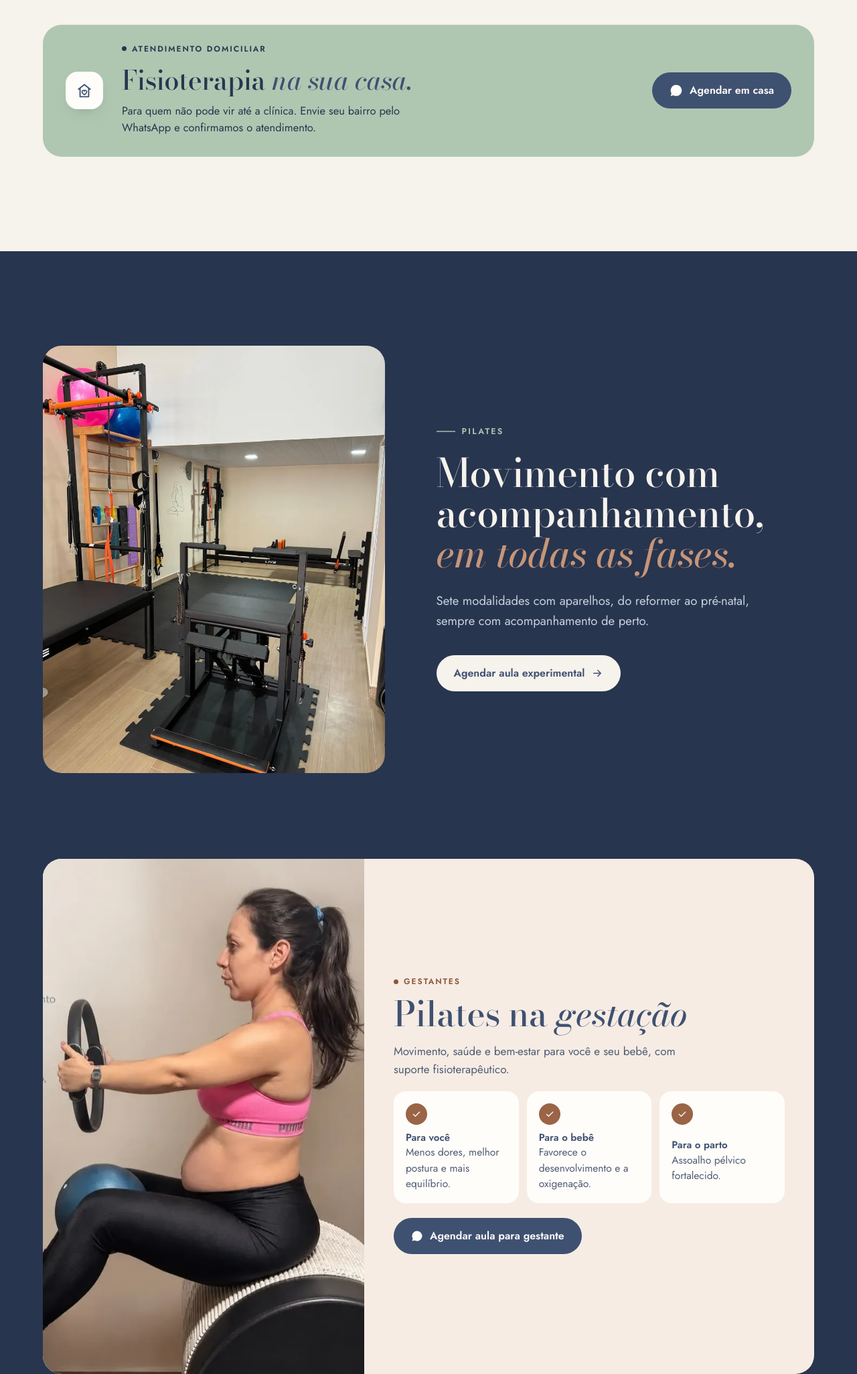
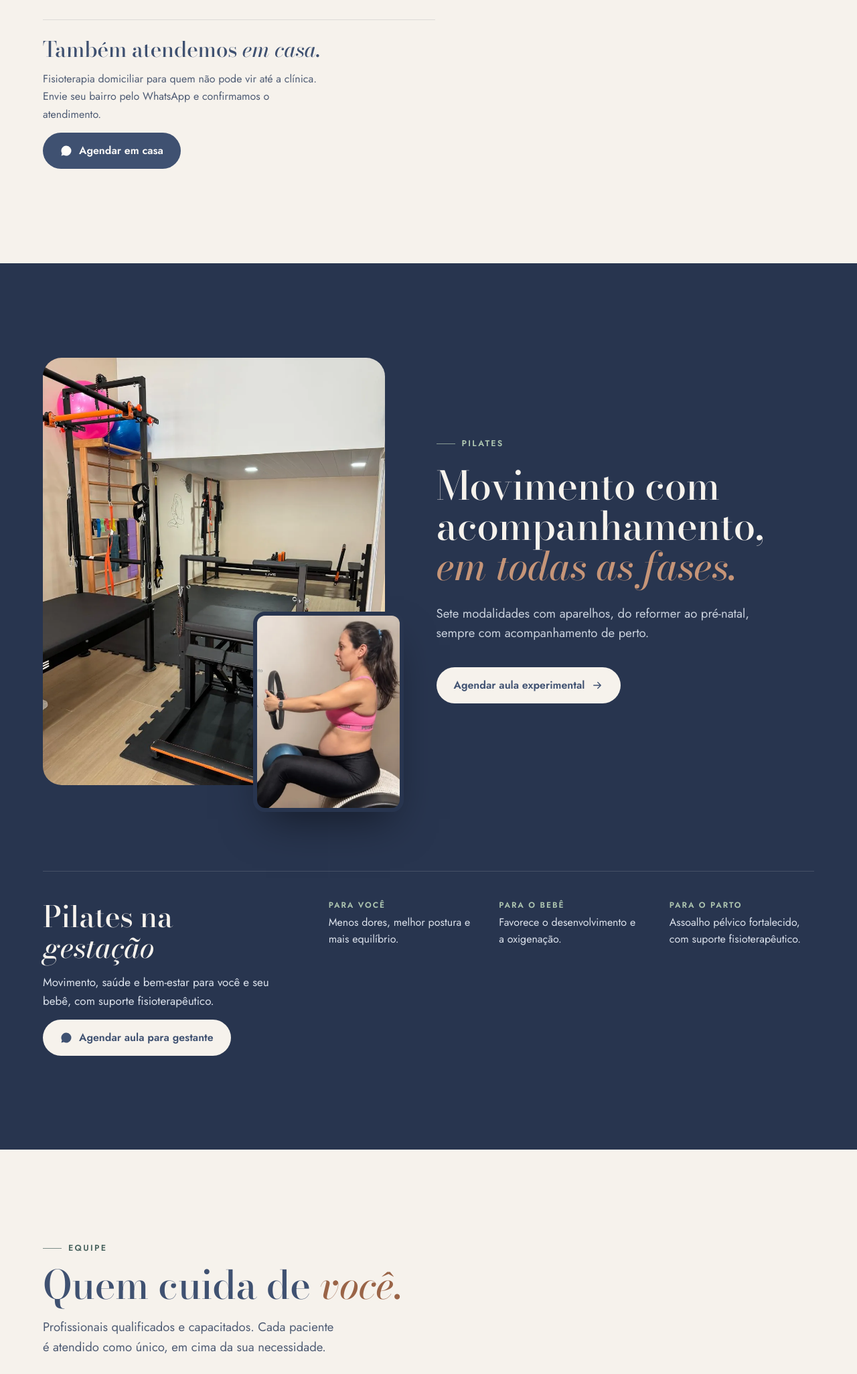
Before and after one commit to Andre-Hsantos/clinica-essenciale, a plain HTML site: page index.html in a window 1280 px wide. Shown: the part 2788-4839 px from the top of the page at 67% size. Drawn offline with nearby package versions, Linux system fonts and the light colour scheme.

Commit message:
Teste: casa e gestação mais discretos, no formato original
Sem cartões, ícones ou cores novas: título maior e botão cheio.
Logos de Wellhub e TotalPass mantidos.

Co-Authored-By: Claude Opus 5.5 <noreply@anthropic.com>
Claude-Session: https://claude.ai/code/session_01UeQVbK5RS6fpqcksStHvtk

```diff
--- a/index.html
+++ b/index.html
@@ -476,35 +476,6 @@ footer a:hover{color:var(--cream);text-decoration:underline;text-underline-offse
 .tag{display:inline-flex;align-items:center;gap:8px;font:600 12px/1 var(--sans);letter-spacing:.16em;text-transform:uppercase}
 .tag::before{content:"";width:7px;height:7px;border-radius:50%;background:currentColor}
 
-/* atendimento em casa */
-.home-card{display:grid;gap:18px;margin-top:40px;padding:26px 22px;border-radius:var(--r-lg);background:var(--mint);color:var(--navy-d)}
-.home-card .tag{color:var(--navy-d)}
-.home-card__ic{width:56px;height:56px;border-radius:18px;display:grid;place-items:center;background:var(--white);color:var(--navy);box-shadow:0 10px 24px -16px rgba(40,53,79,.6)}
-.home-card__ic svg{width:28px;height:28px}
-.home-card>div,.perks>div{display:grid;gap:12px;justify-items:start}
-.home-card h3{font-size:clamp(28px,7vw,40px);line-height:1.05;color:var(--navy-d);margin:8px 0 0}
-.home-card h3 em{font-style:italic;color:var(--navy)}
-.home-card p{font-size:16.5px;line-height:1.55;color:var(--navy-d);max-width:46ch;margin:0}
-.home-card .btn{width:100%}
-.home-card .btn svg{width:20px;height:20px}
-
-/* pilates na gestação */
-.gest-card{display:grid;margin-top:72px;border-radius:var(--r-lg);overflow:hidden;background:#F6ECE4;color:var(--ink)}
-.gest-card__ph{margin:0;aspect-ratio:4/5;overflow:hidden;background:var(--beige)}
-.gest-card__ph img{width:100%;height:100%;object-fit:cover;object-position:50% 4%;transition:transform 1.2s var(--ease)}
-.gest-card:hover .gest-card__ph img{transform:scale(1.03)}
-.gest-card__txt{display:grid;gap:16px;padding:28px 22px 30px;justify-items:start}
-.gest-card .tag{color:#8A5638}
-.gest-card h3{font-size:clamp(32px,8vw,52px);line-height:1.02;color:var(--navy);margin:0}
-.gest-card__lead{font-size:17px;line-height:1.55;color:var(--ink-2);margin:0;max-width:44ch}
-.gest-card__list{list-style:none;margin:4px 0 6px;padding:0;display:grid;gap:12px;width:100%}
-.gest-card__list li{display:grid;grid-template-columns:32px minmax(0,1fr);gap:12px;align-items:start;padding:14px 14px;border-radius:var(--r);background:var(--white)}
-.gest-card__list li i{width:32px;height:32px;border-radius:50%;display:grid;place-items:center;background:var(--terra-d);color:var(--white)}
-.gest-card__list li i svg{width:16px;height:16px}
-.gest-card__list b{display:block;font:600 15px/1.3 var(--sans);color:var(--navy)}
-.gest-card__list span{font-size:15.5px;line-height:1.5;color:var(--ink-2)}
-.gest-card .btn{width:100%}
-
 /* benefícios aceitos */
 .perks{display:grid;gap:22px;margin-top:64px;padding:26px 22px;border-radius:var(--r-lg);background:var(--white);box-shadow:inset 0 0 0 1px var(--line),0 30px 60px -44px rgba(36,48,74,.5)}
 .perks .tag{color:var(--sage-d)}
@@ -518,17 +489,19 @@ footer a:hover{color:var(--cream);text-decoration:underline;text-underline-offse
 .perks .link{min-height:44px}
 
 @media (min-width:760px){
-  .home-card{grid-template-columns:auto minmax(0,1fr) auto;align-items:center;gap:22px 28px;padding:30px 34px}
-  .home-card .btn{width:auto}
-  .gest-card{grid-template-columns:minmax(0,5fr) minmax(0,7fr);margin-top:clamp(88px,10vw,130px)}
-  .gest-card__ph{aspect-ratio:auto;min-height:100%}
-  .gest-card__txt{padding:44px 44px 46px;align-content:center}
-  .gest-card__list{grid-template-columns:repeat(3,minmax(0,1fr))}
-  .gest-card__list li{grid-template-columns:minmax(0,1fr);gap:10px;padding:18px}
-  .gest-card .btn{width:auto}
   .perks{grid-template-columns:minmax(0,1.2fr) minmax(0,1fr);align-items:center;gap:28px 48px;padding:40px 44px;margin-top:clamp(64px,8vw,104px)}
   .perks__logos li{min-height:120px}
 }
+
+/* TESTE (discreto): atendimento em casa e gestação no formato original, título e botão em evidência */
+.svcs__home{display:grid;gap:14px;justify-items:start;margin-top:10px;padding-top:26px;border-top:1px solid var(--line);font-size:16px;color:var(--ink-2)}
+.svcs__home h3{font-size:clamp(26px,6.4vw,32px);line-height:1.1;color:var(--navy);margin:0}
+.svcs__home p{margin:0;max-width:44ch}
+.svcs__home .btn{width:100%}
+.gest__head h3{font-size:clamp(32px,8vw,44px)!important;line-height:1.05}
+.gest__head p{margin:0;color:#DCE2EC;max-width:34ch}
+.gest__head .btn{width:100%}
+@media (min-width:760px){.svcs__home .btn,.gest__head .btn{width:auto}}
 
 @media (max-width:1100px){
   .menu a{padding:12px 10px;font-size:15px}
@@ -735,20 +708,15 @@ footer a:hover{color:var(--cream);text-decoration:underline;text-underline-offse
           <li class="srow"><span class="srow__n" aria-hidden="true">03</span><div><h3>Movimento</h3><p>Pilates em sete modalidades, incluindo pré-natal, musculação terapêutica e LPF.</p></div><a class="srow__go" data-wa="Olá! Gostaria de agendar uma aula experimental." href="https://wa.me/5527998474159" target="_blank" rel="noopener"><span class="srow__lbl">Agendar</span><span class="sr"> movimento pelo WhatsApp</span><svg aria-hidden="true"><use href="#i-arrow"/></svg></a></li>
           <li class="srow"><span class="srow__n" aria-hidden="true">04</span><div><h3>Saúde integral</h3><p>Odontologia, nutrição, psicologia e podologia, no mesmo endereço.</p></div><a class="srow__go" data-wa="Olá! Gostaria de agendar uma consulta." href="https://wa.me/5527998474159" target="_blank" rel="noopener"><span class="srow__lbl">Agendar</span><span class="sr"> saúde integral pelo WhatsApp</span><svg aria-hidden="true"><use href="#i-arrow"/></svg></a></li>
         </ul>
+        <div class="svcs__home rv">
+          <h3>Também atendemos <em>em casa.</em></h3>
+          <p>Fisioterapia domiciliar para quem não pode vir até a clínica. Envie seu bairro pelo WhatsApp e confirmamos o atendimento.</p>
+          <a class="btn btn--primary" data-wa="Olá! Gostaria de agendar fisioterapia domiciliar. Meu bairro é:" href="https://wa.me/5527998474159" target="_blank" rel="noopener"><svg aria-hidden="true"><use href="#i-wa"/></svg>Agendar em casa<span class="sr"> pelo WhatsApp</span></a>
+        </div>
       </div>
       <figure class="svcs__photo rv d1"><img src="img/estudio-espaldar.jpg" alt="Estúdio da clínica com cadillac, barrel, espaldar de madeira e faixas elásticas" width="960" height="720" loading="lazy"></figure>
     </div>
-    <div class="wrap">
-      <div class="home-card rv">
-          <span class="home-card__ic" aria-hidden="true"><svg><use href="#i-home"/></svg></span>
-          <div>
-            <span class="tag">Atendimento domiciliar</span>
-            <h3>Fisioterapia <em>na sua casa.</em></h3>
-            <p>Para quem não pode vir até a clínica. Envie seu bairro pelo WhatsApp e confirmamos o atendimento.</p>
-          </div>
-          <a class="btn btn--primary" data-wa="Olá! Gostaria de agendar fisioterapia domiciliar. Meu bairro é:" href="https://wa.me/5527998474159" target="_blank" rel="noopener"><svg aria-hidden="true"><use href="#i-wa"/></svg>Agendar em casa<span class="sr"> pelo WhatsApp</span></a>
-        </div>
-    </div>
+
   </section>
 
   <!-- PILATES -->
@@ -756,6 +724,7 @@ footer a:hover{color:var(--cream);text-decoration:underline;text-underline-offse
     <div class="wrap pil">
       <div class="pil__media rv">
         <div class="main"><img src="img/studio-aparelhos.webp" alt="Aparelhos de pilates: cadillac, chair e espaldar no estúdio" width="960" height="1280" loading="lazy"></div>
+        <div class="inset"><img src="img/gestante.webp" alt="Gestante fazendo pilates com anel na clínica" width="594" height="952" loading="lazy"></div>
       </div>
       <div class="pil__txt">
         <span class="eyebrow rv">Pilates</span>
@@ -767,19 +736,17 @@ footer a:hover{color:var(--cream);text-decoration:underline;text-underline-offse
       </div>
     </div>
     <div class="wrap">
-      <div class="gest-card rv" aria-labelledby="h-gest">
-        <figure class="gest-card__ph"><img src="img/gestante.webp" alt="Gestante fazendo pilates com anel na clínica" width="594" height="952" loading="lazy"></figure>
-        <div class="gest-card__txt">
-          <span class="tag">Gestantes</span>
+      <div class="gest rv" aria-labelledby="h-gest">
+        <div class="gest__head">
           <h3 id="h-gest">Pilates na <em>gestação</em></h3>
-          <p class="gest-card__lead">Movimento, saúde e bem-estar para você e seu bebê, com suporte fisioterapêutico.</p>
-          <ul class="gest-card__list">
-            <li><i aria-hidden="true"><svg><use href="#i-check"/></svg></i><span><b>Para você</b>Menos dores, melhor postura e mais equilíbrio.</span></li>
-            <li><i aria-hidden="true"><svg><use href="#i-check"/></svg></i><span><b>Para o bebê</b>Favorece o desenvolvimento e a oxigenação.</span></li>
-            <li><i aria-hidden="true"><svg><use href="#i-check"/></svg></i><span><b>Para o parto</b>Assoalho pélvico fortalecido.</span></li>
-          </ul>
-          <a class="btn btn--primary" data-wa="Olá! Gostaria de agendar uma aula de pilates para gestante." href="https://wa.me/5527998474159" target="_blank" rel="noopener"><svg aria-hidden="true"><use href="#i-wa"/></svg>Agendar aula para gestante<span class="sr"> pelo WhatsApp</span></a>
+          <p>Movimento, saúde e bem-estar para você e seu bebê, com suporte fisioterapêutico.</p>
+          <a class="btn btn--light" data-wa="Olá! Gostaria de agendar uma aula de pilates para gestante." href="https://wa.me/5527998474159" target="_blank" rel="noopener"><svg aria-hidden="true"><use href="#i-wa"/></svg>Agendar aula para gestante<span class="sr"> pelo WhatsApp</span></a>
         </div>
+        <ul class="gest__list">
+          <li><b>Para você</b><span>Menos dores, melhor postura e mais equilíbrio.</span></li>
+          <li><b>Para o bebê</b><span>Favorece o desenvolvimento e a oxigenação.</span></li>
+          <li><b>Para o parto</b><span>Assoalho pélvico fortalecido, com suporte fisioterapêutico.</span></li>
+        </ul>
       </div>
     </div>
   </section>
```
